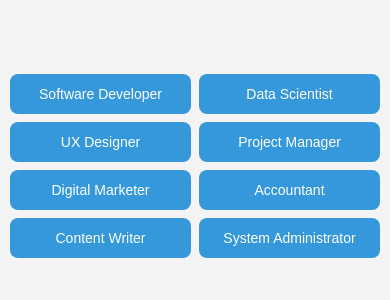
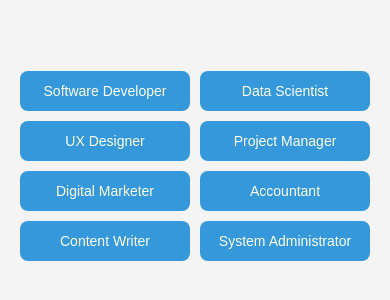
Before and after one commit to HoseinR/Page, a plain HTML site: page index.html in a window 390 px wide. Shown: the part 256-556 px from the top of the page. Drawn offline with Linux system fonts and the light colour scheme.

Commit message:
Update styles.css

```diff
--- a/styles.css
+++ b/styles.css
@@ -11,11 +11,11 @@ body {
 
 .container {
   display: grid;
-  grid-template-columns: repeat(2, 1fr); /* Two buttons per row */
+  grid-template-columns: repeat(2, 1fr); /* Always two buttons per row */
   gap: 10px;
+  width: 100%;
+  max-width: 400px; /* Ensures it fits within mobile screens */
   padding: 20px;
-  width: 100%;
-  max-width: 400px; /* Fit nicely on mobile screens */
 }
 
 .job-button {
@@ -28,6 +28,7 @@ body {
   transition: background-color 0.3s ease;
   border-radius: 8px;
   text-align: center;
+  width: 100%;
 }
 
 .job-button:hover {
@@ -39,12 +40,6 @@ body {
 }
 
 @media (max-width: 480px) {
-  .container {
-    grid-template-columns: repeat(2, 1fr); /* Still two buttons per row */
-    gap: 8px;
-    padding: 10px;
-  }
-
   .job-button {
     font-size: 14px;
     padding: 12px;
```
